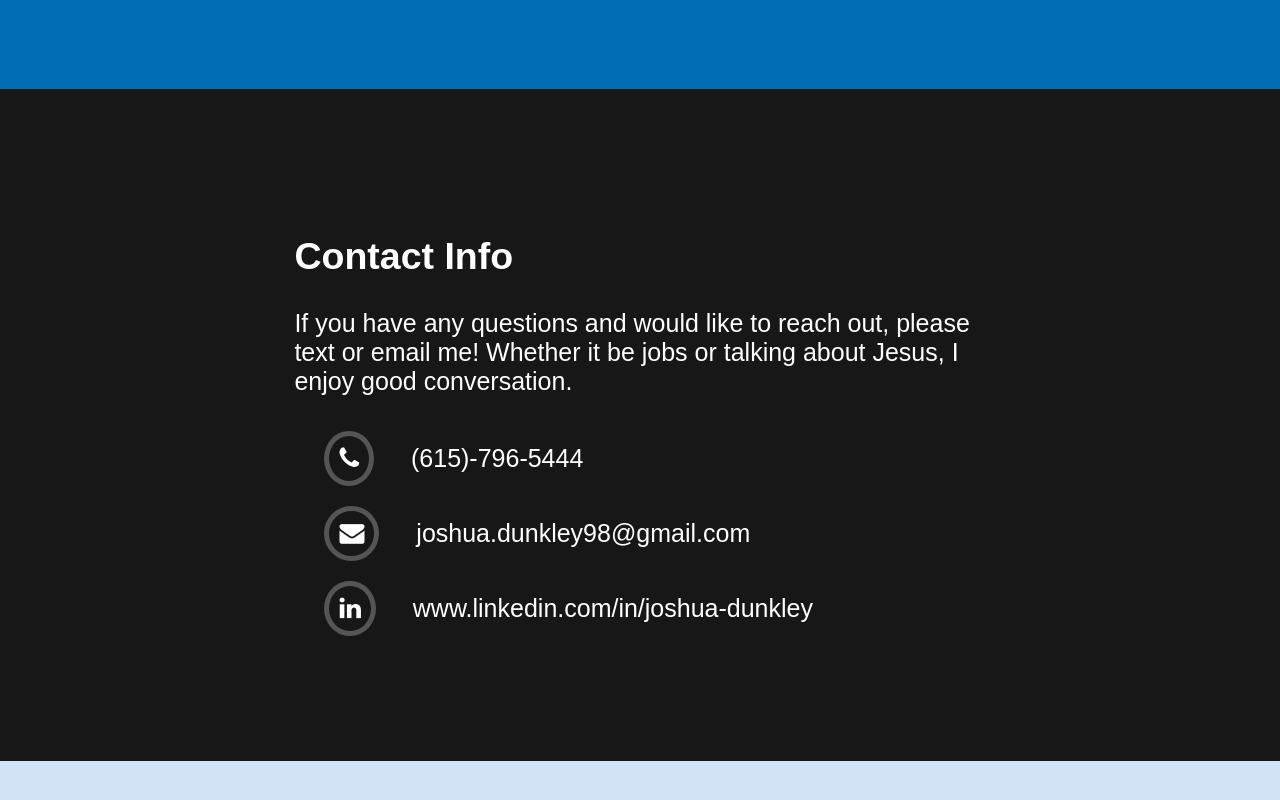
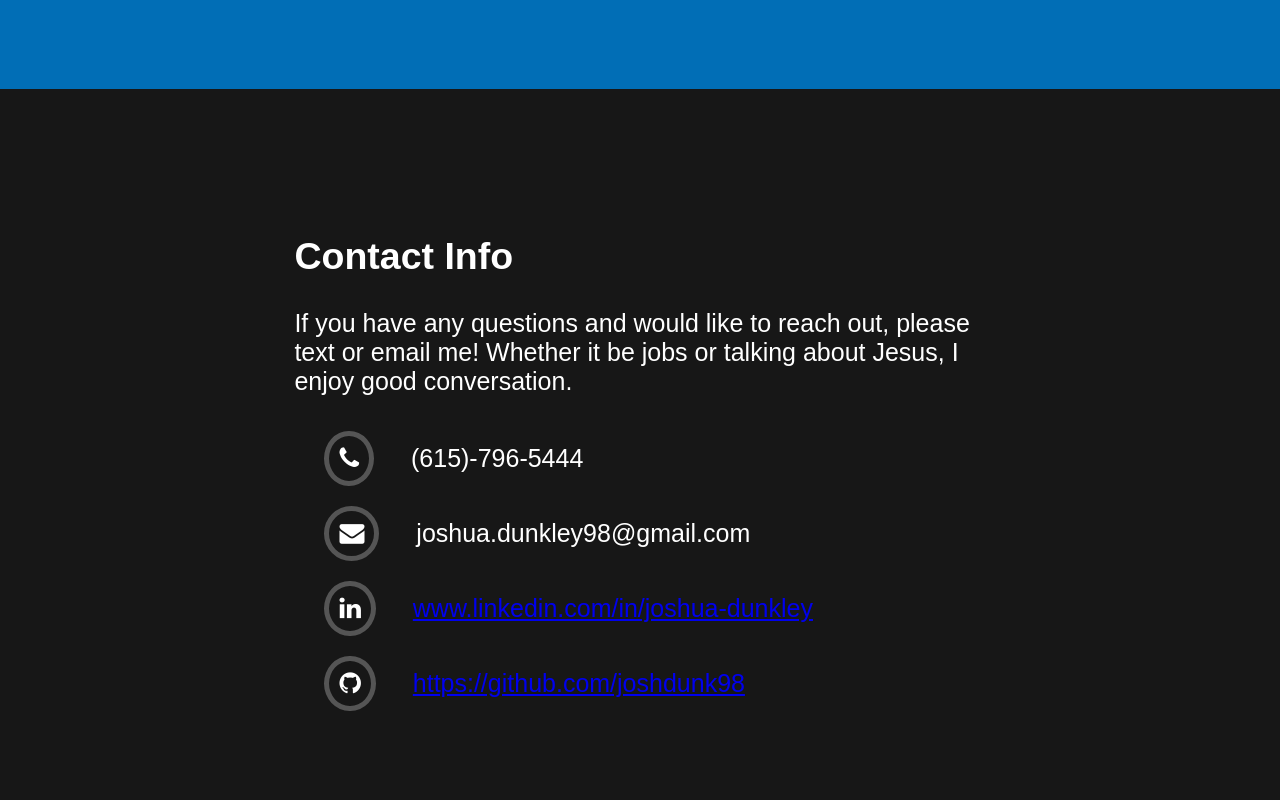
Before and after one commit to joshdunk98/jdunkleyportfolio.github.io, a plain HTML site: page index.html in a window 1280 px wide. Shown: the part 1772-2572 px from the top of the page. Before the commit the page ends 2533 px from the top, so only its background shows below. Drawn offline with nearby package versions, Linux system fonts and the light colour scheme.

Commit message:
Adding hyperlinks

```diff
--- a/index.html
+++ b/index.html
@@ -95,7 +95,8 @@ and open the template in the editor.
 
         <div><i class="fa fa-phone" aria-hidden="true"></i> (615)-796-5444</div>
         <div><i class="fa fa-envelope" aria-hidden="true"></i>  joshua.dunkley98@gmail.com</div>
-        <div><i class="fa fa-linkedin" aria-hidden="true"></i>  www.linkedin.com/in/joshua-dunkley</div>
+        <div><i class="fa fa-linkedin" aria-hidden="true"></i> <a href="www.linkedin.com/in/joshua-dunkley">www.linkedin.com/in/joshua-dunkley</a></div>
+        <div><i class="fa fa-github" aria-hidden="true"></i> <a href="https://github.com/joshdunk98">https://github.com/joshdunk98</a></div>
        </div>
    </section>
    </body>
```
